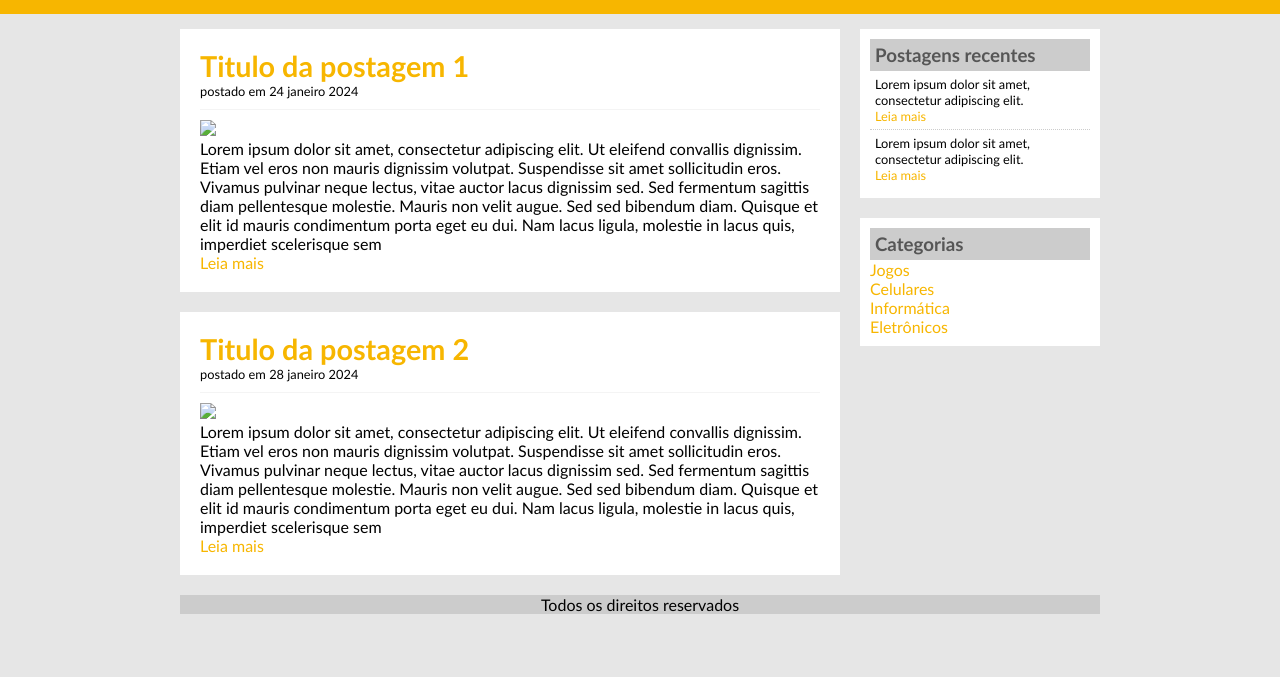
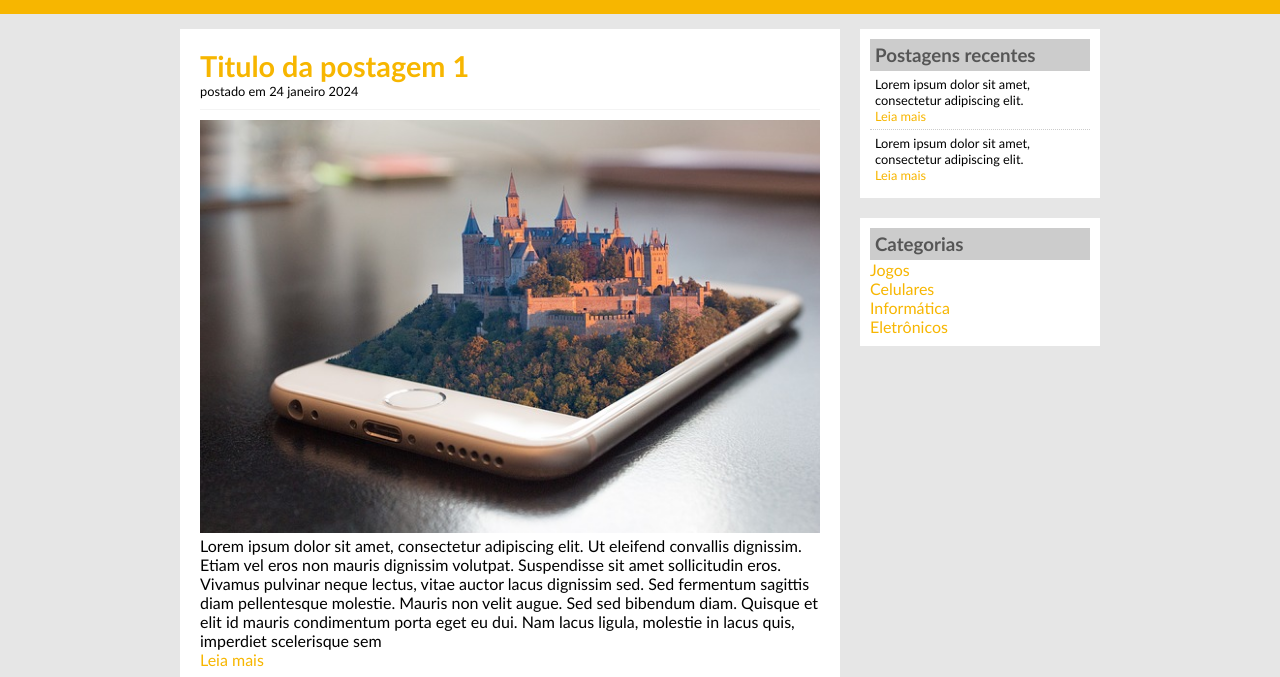
Before and after one commit to MathSilvaOliveira/TecBlog.github.io, a plain HTML site: page jogos.html in a window 1280 px wide. Shown: the part 123-800 px from the top of the page. Drawn offline with Linux system fonts and the light colour scheme.

Commit message:
Update jogos.html

```diff
--- a/jogos.html
+++ b/jogos.html
@@ -34,7 +34,7 @@
             <div class="postagem">
                 <h2>Titulo da postagem 1</h2>
                 <span class="data-postagem">postado em 24 janeiro 2024</span>
-                <img width="620px" src="Imagens/imagem3.jpg">
+                <img width="620px" src="imagem3.jpg">
                 <p>Lorem ipsum dolor sit amet, consectetur adipiscing elit. Ut eleifend convallis dignissim. Etiam vel eros non mauris dignissim volutpat. Suspendisse sit amet sollicitudin eros. Vivamus pulvinar neque lectus, vitae auctor lacus dignissim sed. Sed fermentum sagittis diam pellentesque molestie. Mauris non velit augue. Sed sed bibendum diam. Quisque et elit id mauris condimentum porta eget eu dui. Nam lacus ligula, molestie in lacus quis, imperdiet scelerisque sem</p>
                 <a href="">Leia mais</a>
             </div>
@@ -42,7 +42,7 @@
             <div class="postagem">
                 <h2>Titulo da postagem 2</h2>
                 <span class="data-postagem">postado em 28 janeiro 2024</span>
-                <img width="620px" src="Imagens/imagem2.jpg">
+                <img width="620px" src="imagem2.jpg">
                 <p>Lorem ipsum dolor sit amet, consectetur adipiscing elit. Ut eleifend convallis dignissim. Etiam vel eros non mauris dignissim volutpat. Suspendisse sit amet sollicitudin eros. Vivamus pulvinar neque lectus, vitae auctor lacus dignissim sed. Sed fermentum sagittis diam pellentesque molestie. Mauris non velit augue. Sed sed bibendum diam. Quisque et elit id mauris condimentum porta eget eu dui. Nam lacus ligula, molestie in lacus quis, imperdiet scelerisque sem</p>
                 <a href="">Leia mais</a>
             </div> <!--fechamento da postagem-->
```
